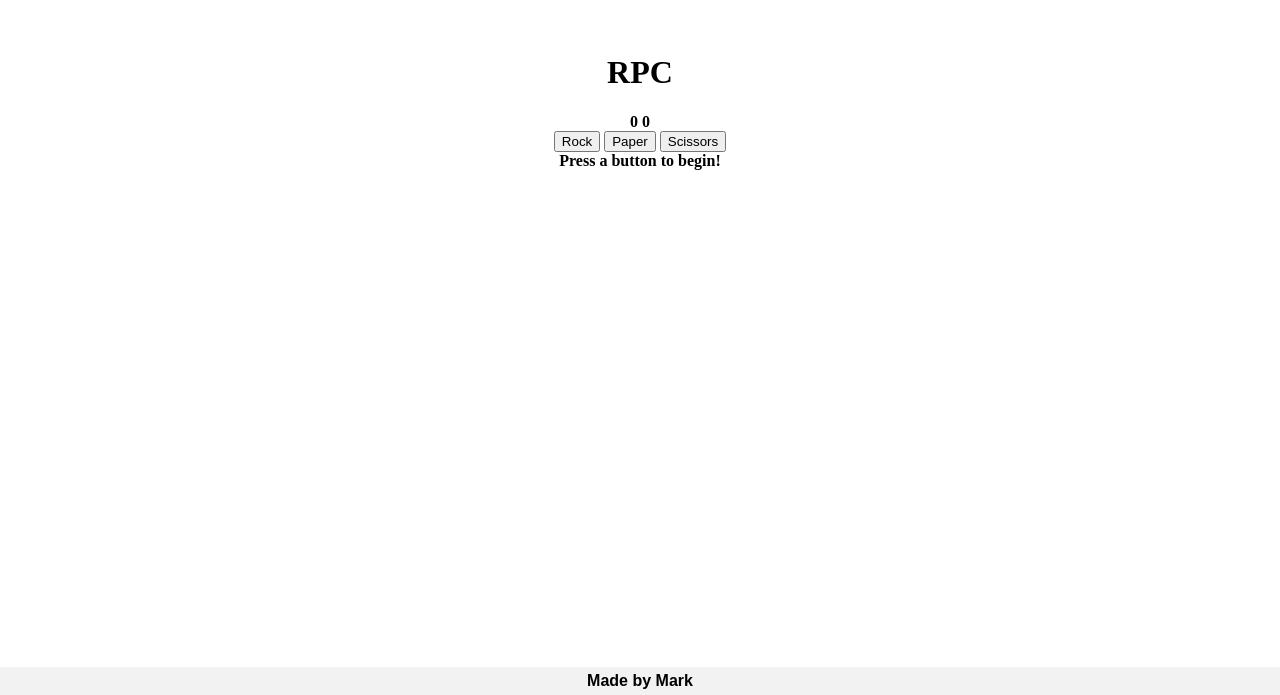
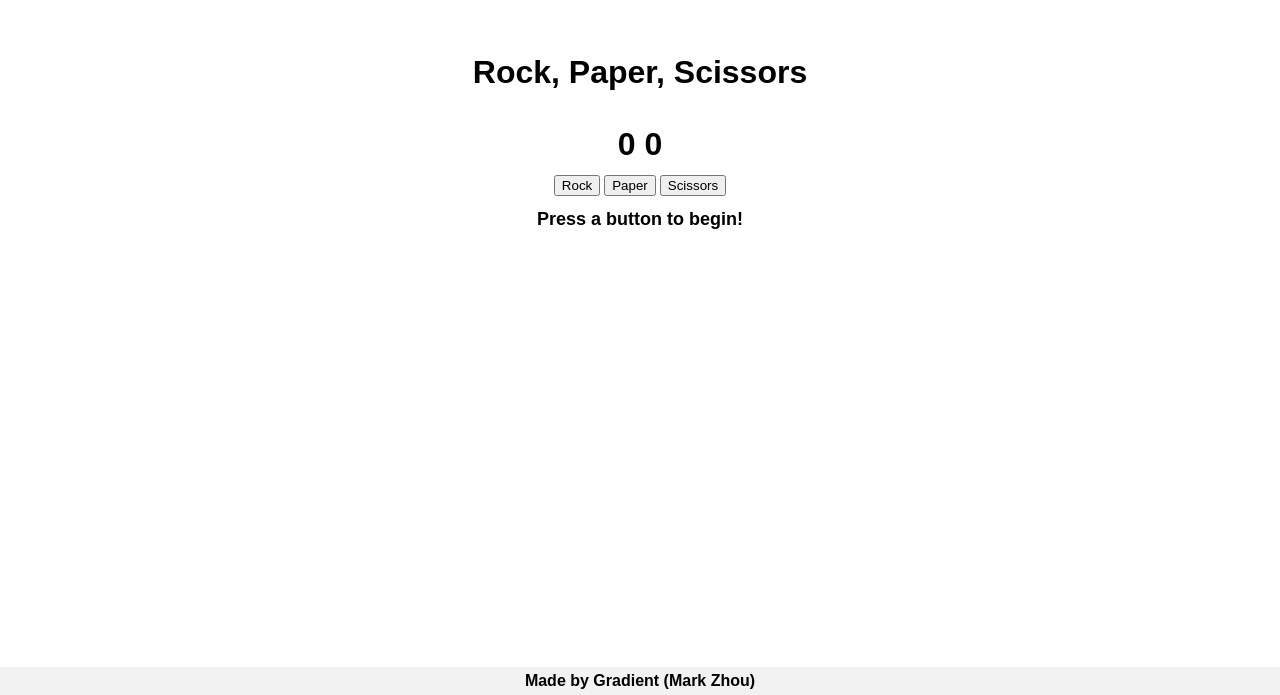
Before and after one commit to gradientmz/rock-paper-scissors, a plain HTML site: page index.html in a window 1280 px wide. Shown: the part 105-800 px from the top of the page. Drawn offline with Linux system fonts and the light colour scheme.

Commit message:
Made small changes, including event text and footer content!

```diff
--- a/index.html
+++ b/index.html
@@ -8,7 +8,7 @@
     </head>
     <body>
         <div class="container">
-            <h1 id="title">RPC</h1>
+            <h1 id="title">Rock, Paper, Scissors</h1>
             <div class="scores">
                 <strong id="playerPoints">0</strong>
                 <strong id="botPoints">0</strong>
@@ -23,7 +23,7 @@
             </div>
             <div class="footer">
                 <span class="footer-center">
-                    <strong>Made by Mark</strong>
+                    <strong>Made by Gradient (Mark Zhou)</strong>
                   </span>
             </div>
         </div>
--- a/styles.css
+++ b/styles.css
@@ -22,3 +22,19 @@
     content: "";
     height:0;
 }
+
+h1 {
+  font-family: Arial, Helvetica, sans-serif;
+}
+
+.scores {
+  font-family: Arial, Helvetica, sans-serif;
+  font-size: xx-large;
+  padding: 1%
+}
+
+.events {
+  font-family: Arial, Helvetica, sans-serif;
+  font-size: large;
+  padding: 1%
+}
```
